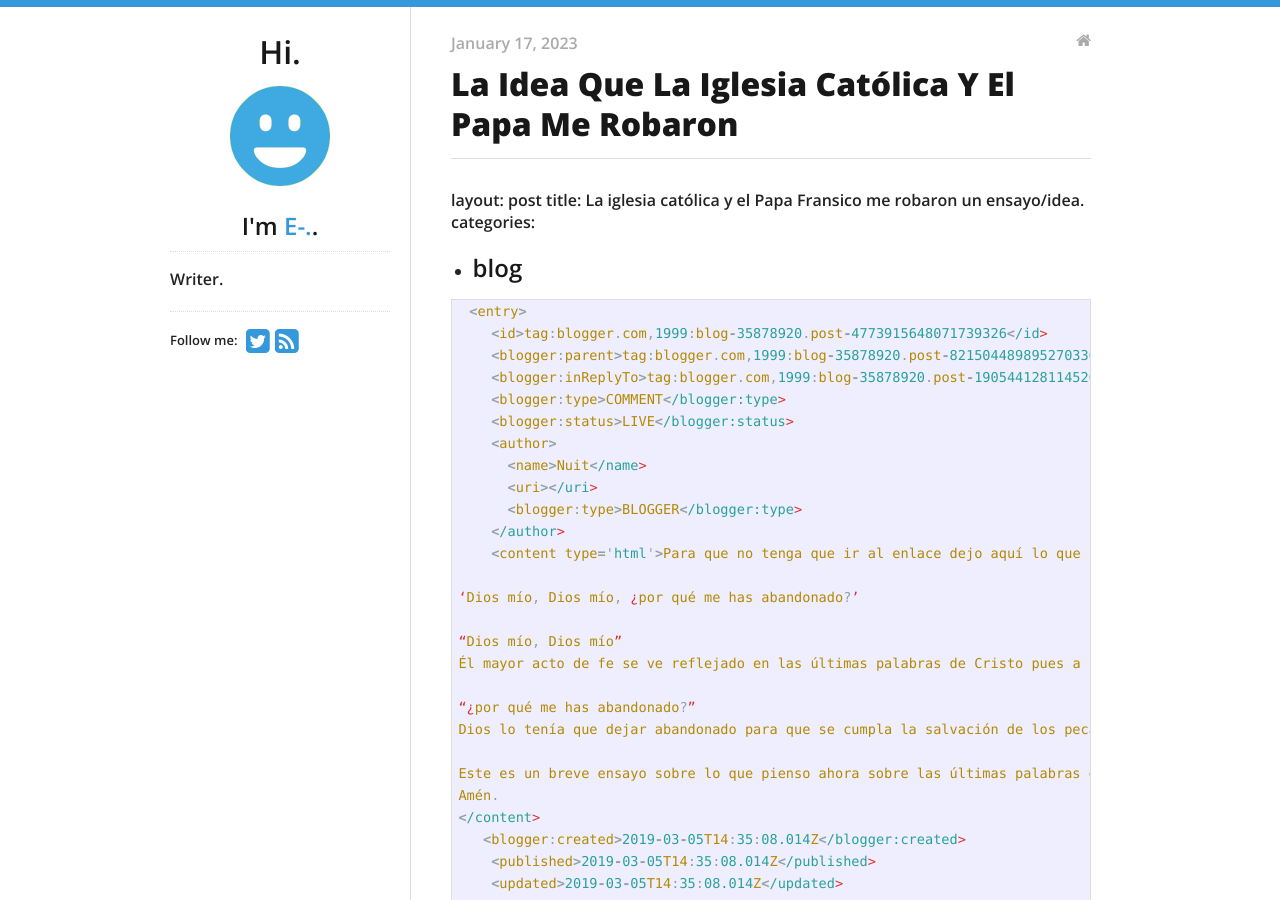
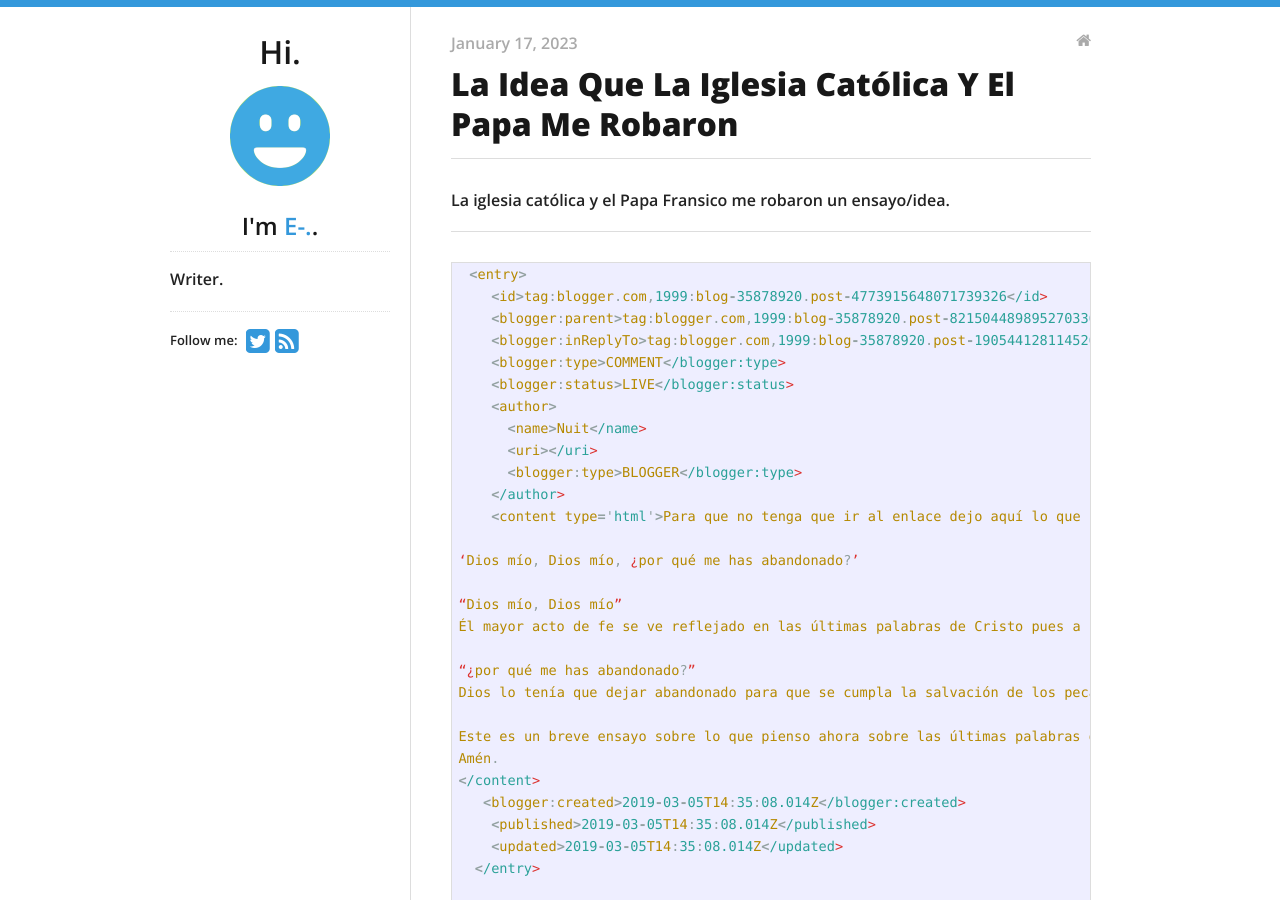
Before and after one commit to Mercyletter/ok, a Jekyll site: the page built from _posts/2023-01-17-La-idea-que-la-iglesia-católica-y-el-Papa-me-robaron.md, in a window 1280 px wide and 900 px high. Built offline with Jekyll 4.4.1, drawn with Linux system fonts in a browser that asks for light colours; our own code applies the rules of GitHub Pages for plain Markdown files; comment, search, counter and statistics services are not loaded.

Commit message:
Update 2023-01-17-La-idea-que-la-iglesia-católica-y-el-Papa-me-robaron.md

````diff
--- a/_posts/2023-01-17-La-idea-que-la-iglesia-católica-y-el-Papa-me-robaron.md
+++ b/_posts/2023-01-17-La-idea-que-la-iglesia-católica-y-el-Papa-me-robaron.md
@@ -1,9 +1,9 @@
  ---
-layout: post
-title: La iglesia católica y el Papa Fransico me robaron un ensayo/idea.
-categories:
-- blog
+
+La iglesia católica y el Papa Fransico me robaron un ensayo/idea.
+
 ---
+
 
 ```javascript
  <entry>
````
